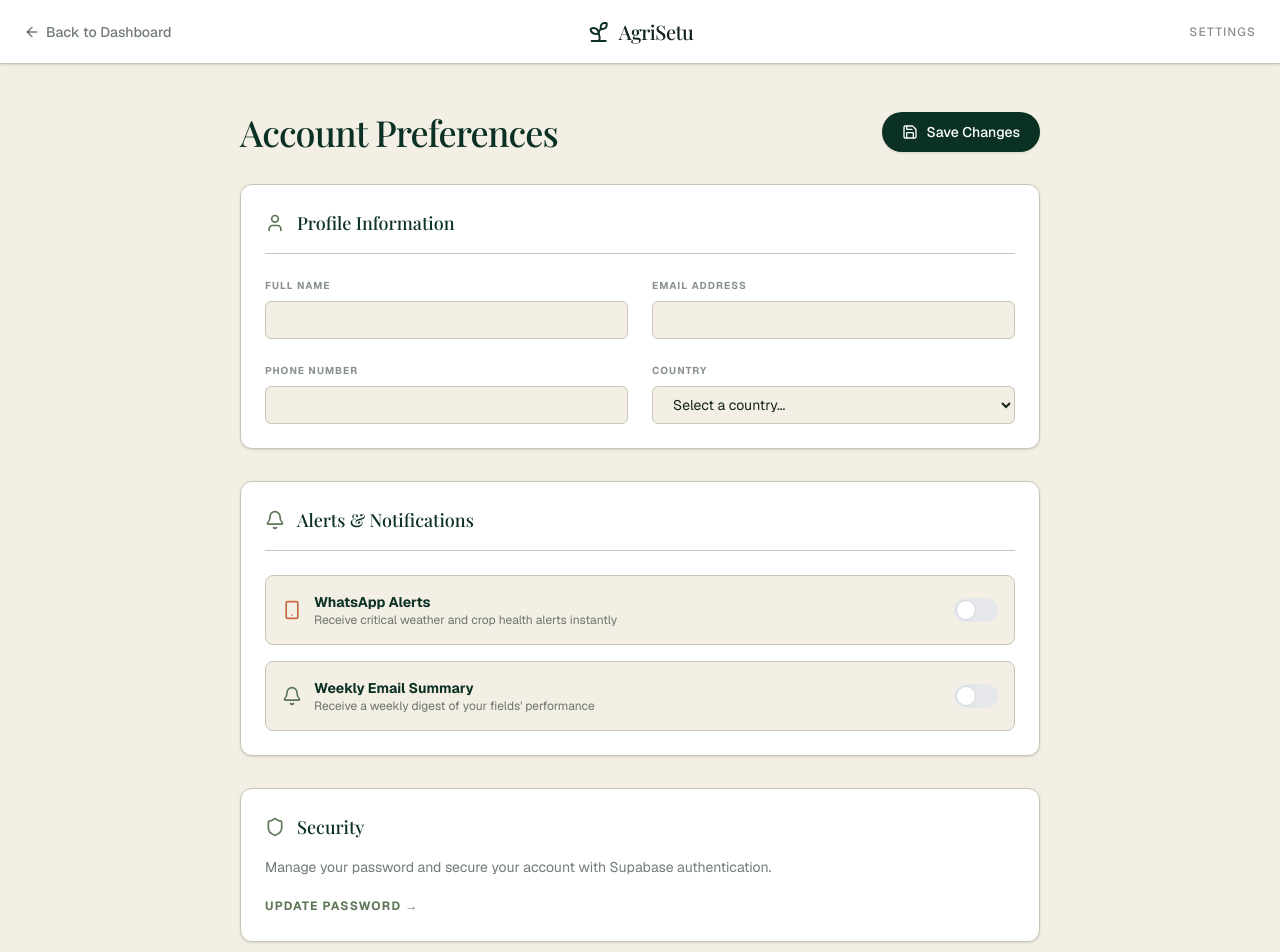
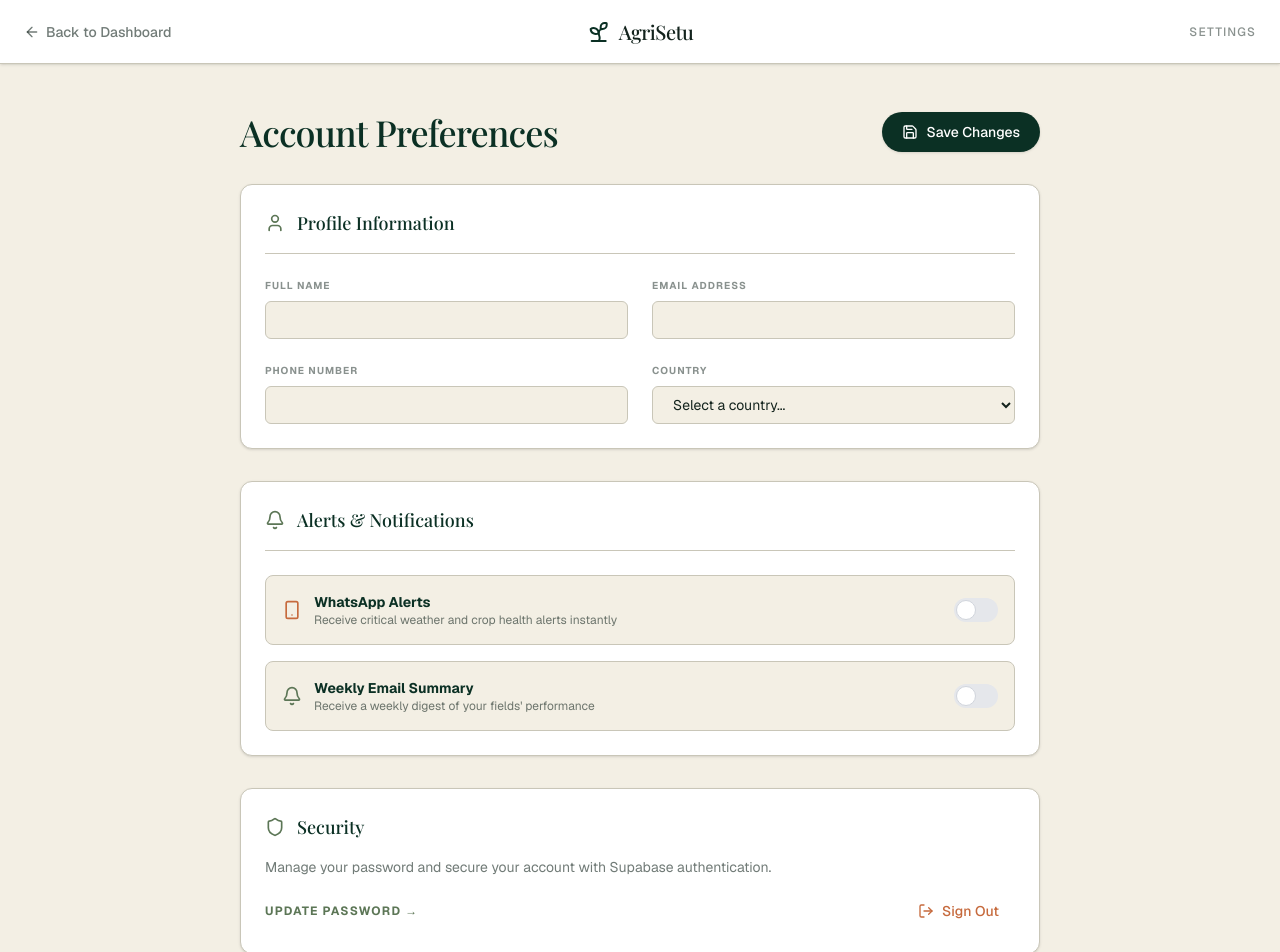
Before and after one commit to rishitbanker314-ux/agrisetu, a Next.js app: page /en/settings in a window 1280 px wide. Shown: the top 952 px of the page. Built offline with nearby package versions, Linux system fonts and the light colour scheme; no server answers; a web font is replaced by a local one.

Commit message:
Add Log Out button to Settings page

```diff
--- a/src/app/[locale]/settings/page.tsx
+++ b/src/app/[locale]/settings/page.tsx
@@ -1,7 +1,8 @@
 'use client';
 
 import Link from 'next/link';
-import { Sprout, User, Bell, Shield, Smartphone, Save, Loader2, ArrowLeft } from 'lucide-react';
+import { Sprout, User, Bell, Shield, Smartphone, Save, Loader2, ArrowLeft, LogOut } from 'lucide-react';
+import { useRouter } from 'next/navigation';
 import { useState, useEffect } from 'react';
 import { supabase } from '@/lib/supabase';
 import { toast } from 'sonner';
@@ -11,6 +12,7 @@ export default function SettingsPage() {
   const [isLoading, setIsLoading] = useState(true);
   const [isSaving, setIsSaving] = useState(false);
   const [userId, setUserId] = useState<string | null>(null);
+  const router = useRouter();
 
   const [settings, setSettings] = useState({
     name: '',
@@ -82,6 +84,11 @@ export default function SettingsPage() {
     } else {
       toast.success('Password reset link sent to your email!');
     }
+  };
+
+  const handleSignOut = async () => {
+    await supabase.auth.signOut();
+    router.push('/en/login');
   };
 
 
@@ -227,12 +234,22 @@ export default function SettingsPage() {
                 <h2 className="text-lg font-serif text-deep-forest font-medium">Security</h2>
               </div>
               <p className="text-sm text-ink/60 mb-4">Manage your password and secure your account with Supabase authentication.</p>
+              <div className="flex items-center justify-between">
                 <button
                   onClick={handleResetPassword}
                   className="text-xs font-bold uppercase tracking-widest text-moss hover:text-deep-forest transition-colors"
                 >
                   Update Password &rarr;
                 </button>
+
+                <button
+                  onClick={handleSignOut}
+                  className="flex items-center gap-2 px-4 py-2 text-sm font-medium text-terracotta hover:bg-terracotta/10 rounded-md transition-colors"
+                >
+                  <LogOut className="w-4 h-4" />
+                  Sign Out
+                </button>
+              </div>
             </section>
 
           </div>
```
Lines whose indentation alone changed are shown as unchanged.
